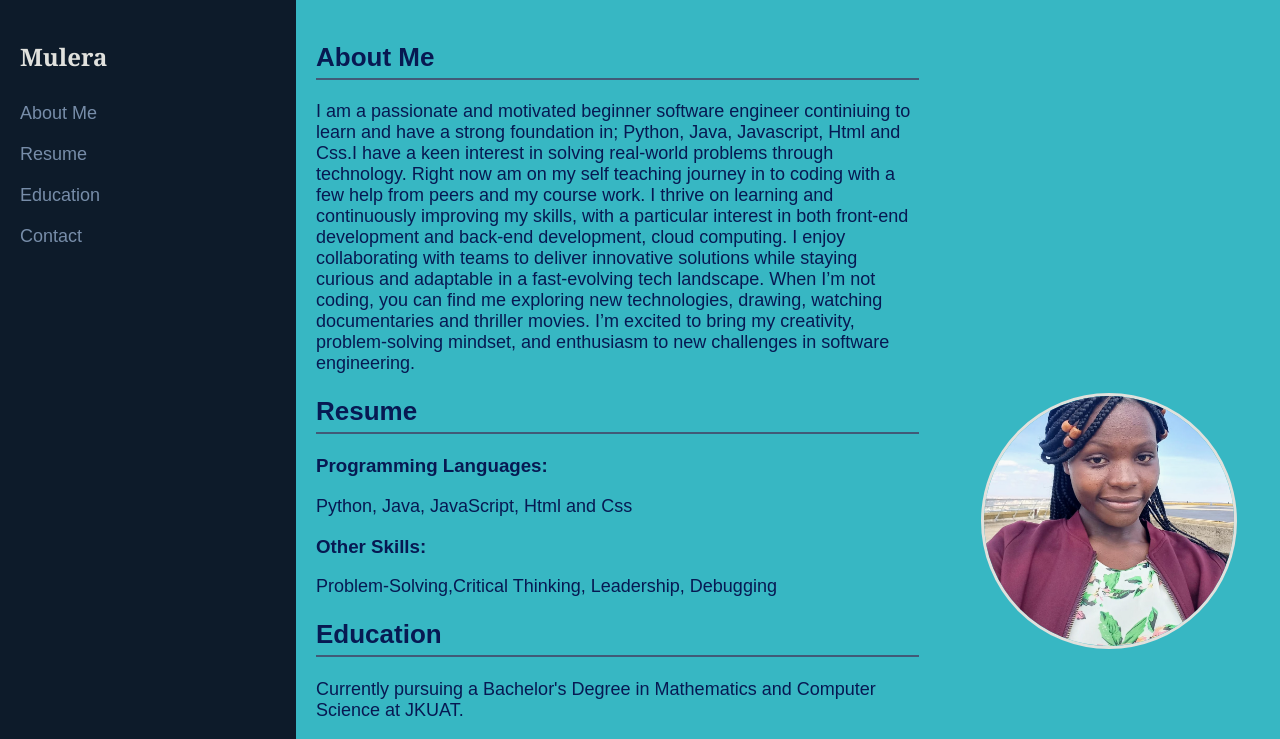
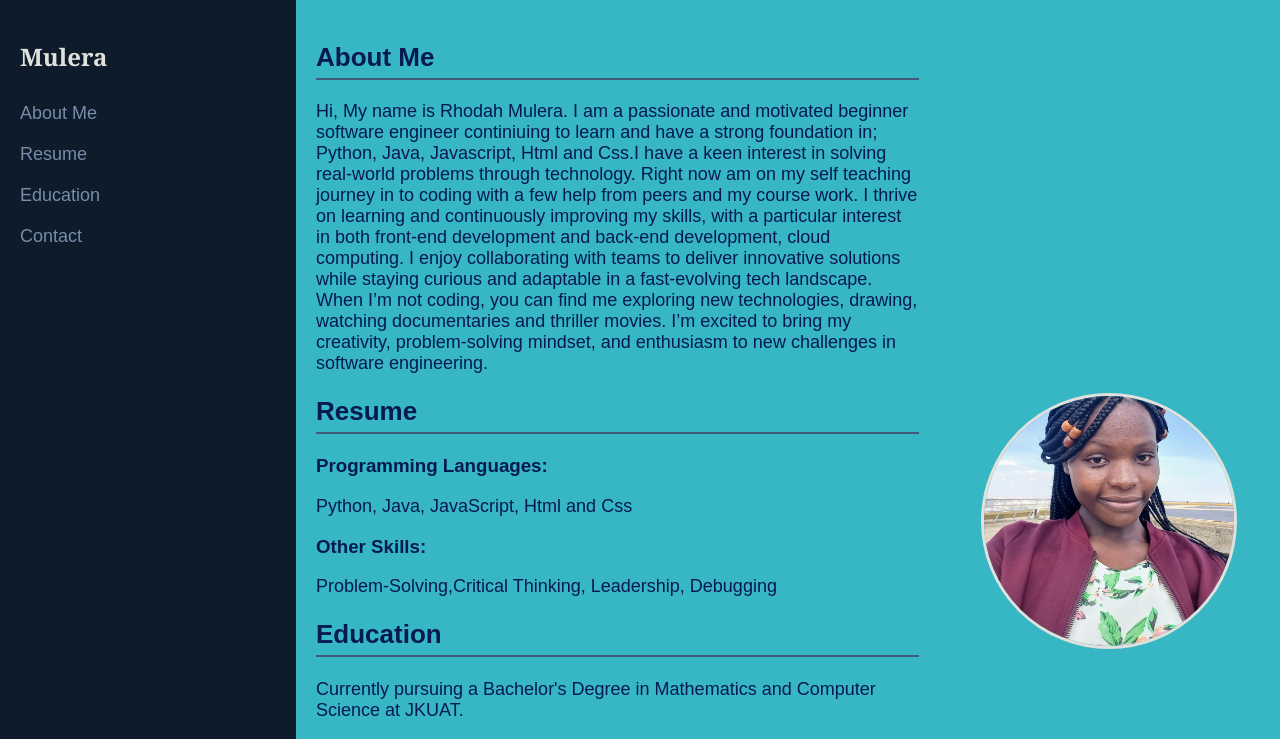
Before and after one commit to Ro-wdy/Portfolio-1.0, a plain HTML site: page index.html in a window 1280 px wide. Shown: the top 739 px of the page. Drawn offline with Linux system fonts and the light colour scheme.

Commit message:
Add files via upload

```diff
--- a/index.html
+++ b/index.html
@@ -23,7 +23,7 @@
     <main>
       <section id="about">
         <h2>About Me</h2>
-        <p>I am a passionate and motivated beginner software engineer continiuing to learn and have a strong foundation in; Python, Java, Javascript, Html and Css.I have a keen interest in solving real-world problems through technology. Right now am on my self teaching journey in to coding with a few help from peers and my course work.
+        <p>Hi, My name is Rhodah Mulera. I am a passionate and motivated beginner software engineer continiuing to learn and have a strong foundation in; Python, Java, Javascript, Html and Css.I have a keen interest in solving real-world problems through technology. Right now am on my self teaching journey in to coding with a few help from peers and my course work.
           I thrive on learning and continuously improving my skills, with a particular interest in both front-end development and back-end development, cloud computing.
            I enjoy collaborating with teams to deliver innovative solutions while staying curious and adaptable in a fast-evolving tech landscape.
 
```
